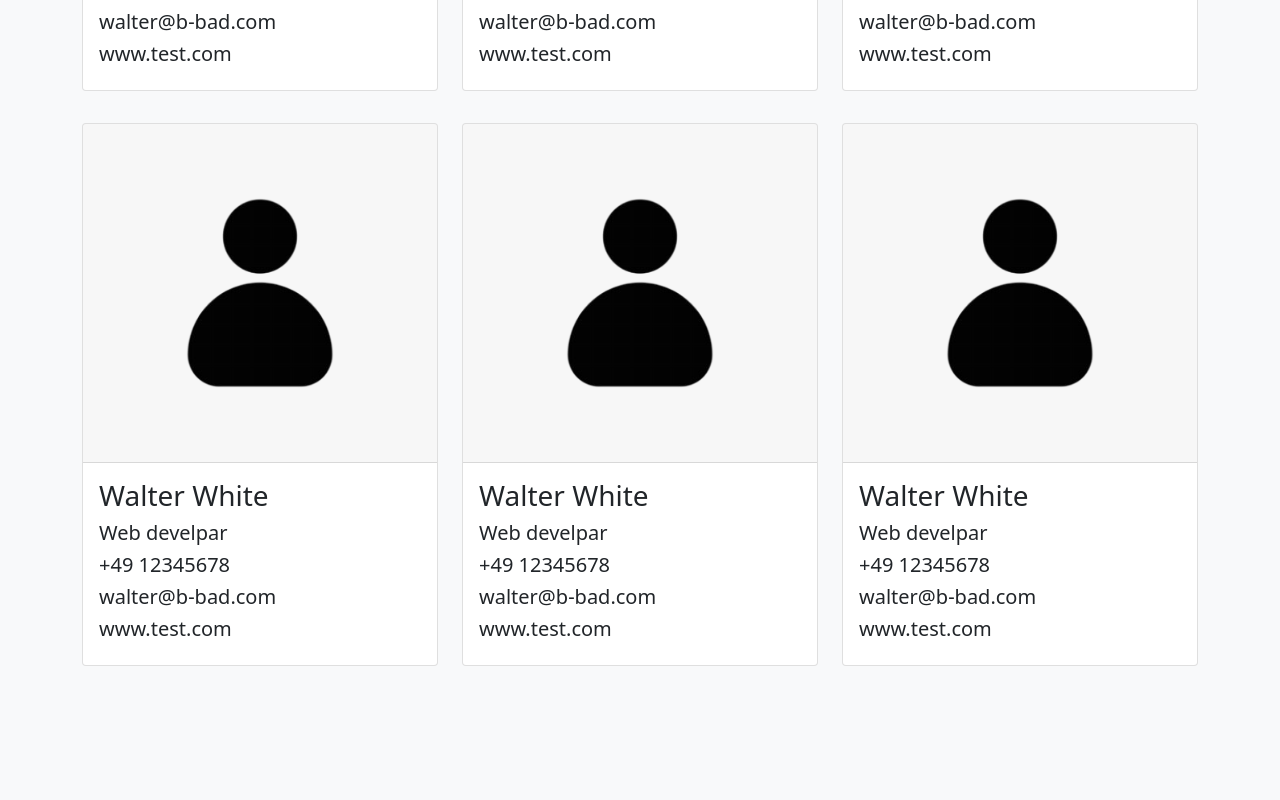
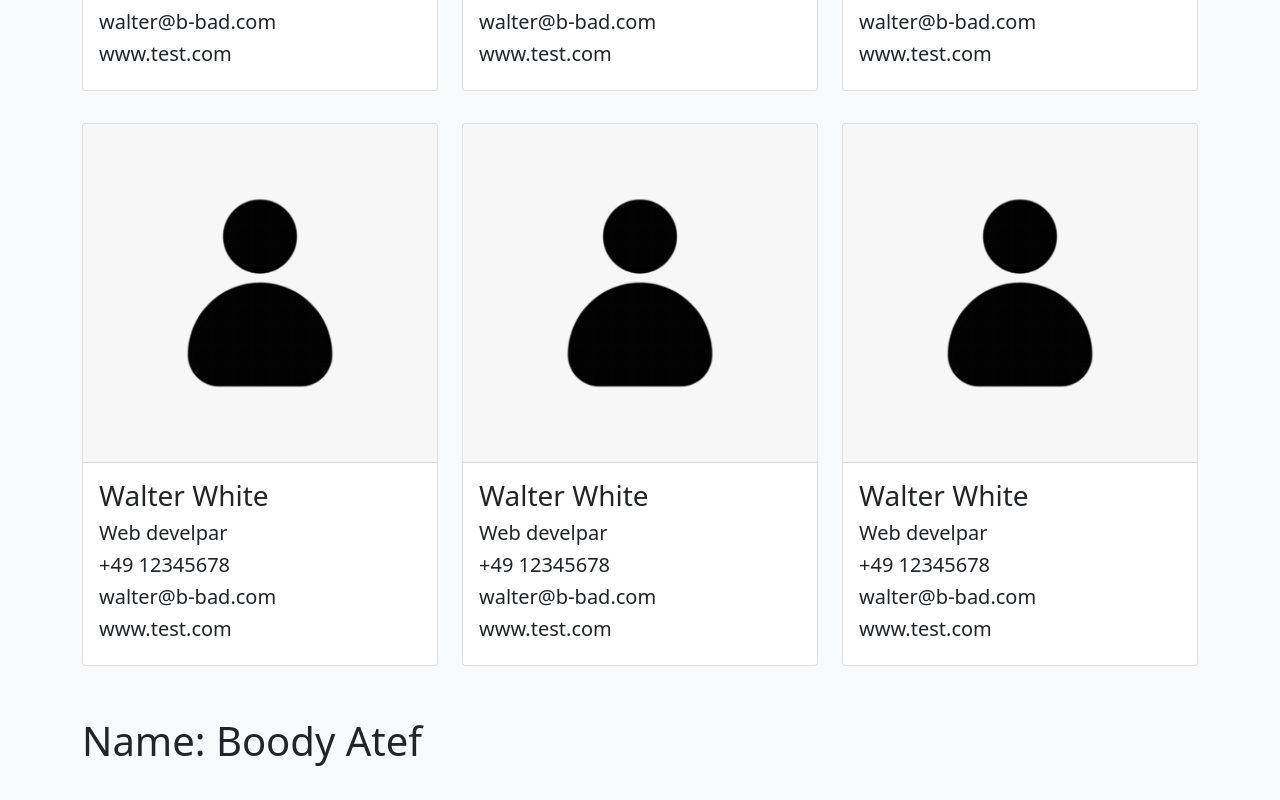
Before and after one commit to Boody2004/learn-react.js, a React (Create React App) app: page / in a window 1280 px wide. Shown: the part 1164-1964 px from the top of the page. Before the commit the page ends 1881 px from the top, so only its background shows below. Built offline with nearby package versions, Linux system fonts and the light colour scheme.

Commit message:
add class props

```diff
--- a/src/App.js
+++ b/src/App.js
@@ -4,6 +4,7 @@ import Header from "./components/Header";
 import Text from "./components/Text";
 import Social from "./components/Social";
 import Team from "./components/Team";
+import File from "./components/File";
 
 function App() {
   return (
@@ -13,6 +14,7 @@ function App() {
         <Text />
         <Social />
         <Team />
+        <File name="Boody" lastName="Atef" />
       </div>
     </div>
   );
--- /dev/null
+++ b/src/components/File.js
@@ -0,0 +1,15 @@
+import React, { Component } from "react";
+
+class File extends Component {
+  render() {
+    return (
+      <section>
+        <h1>
+          Name: {this.props.name} {this.props.lastName}
+        </h1>
+      </section>
+    );
+  }
+}
+
+export default File;
```
